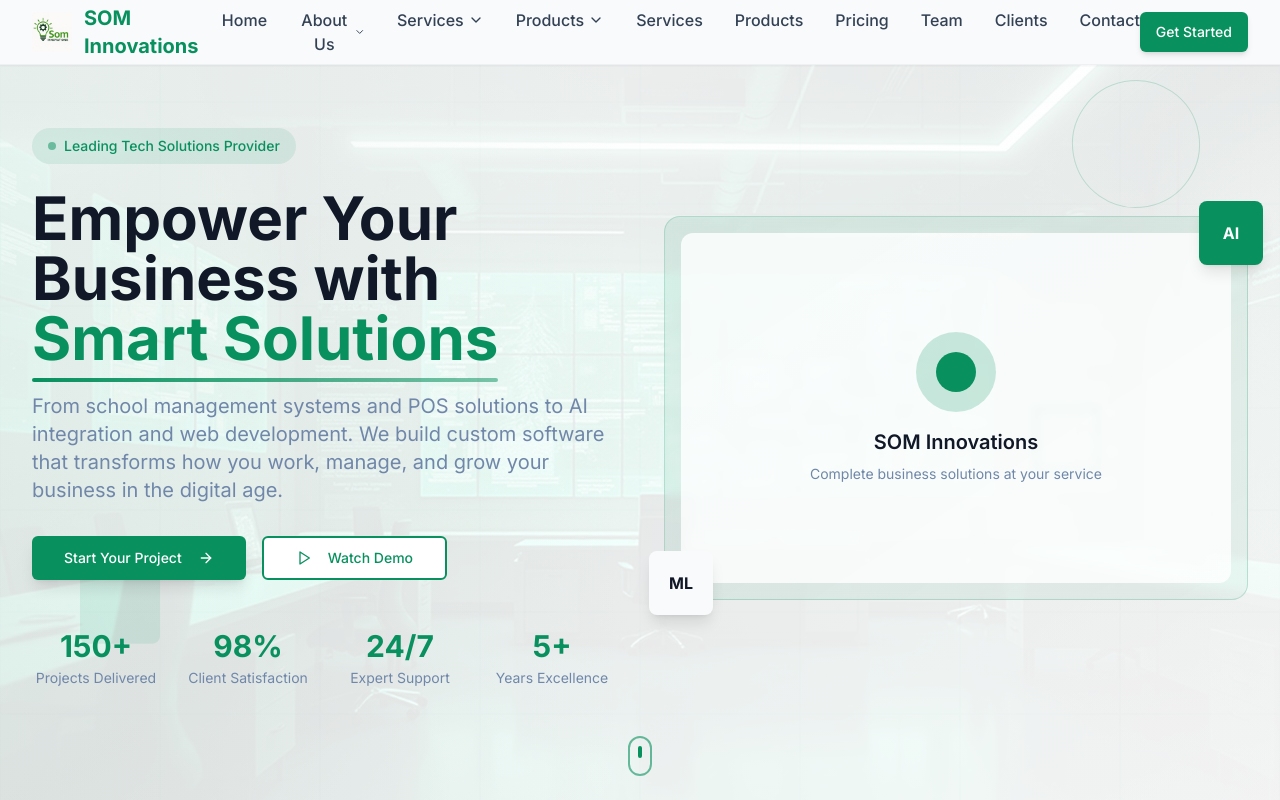
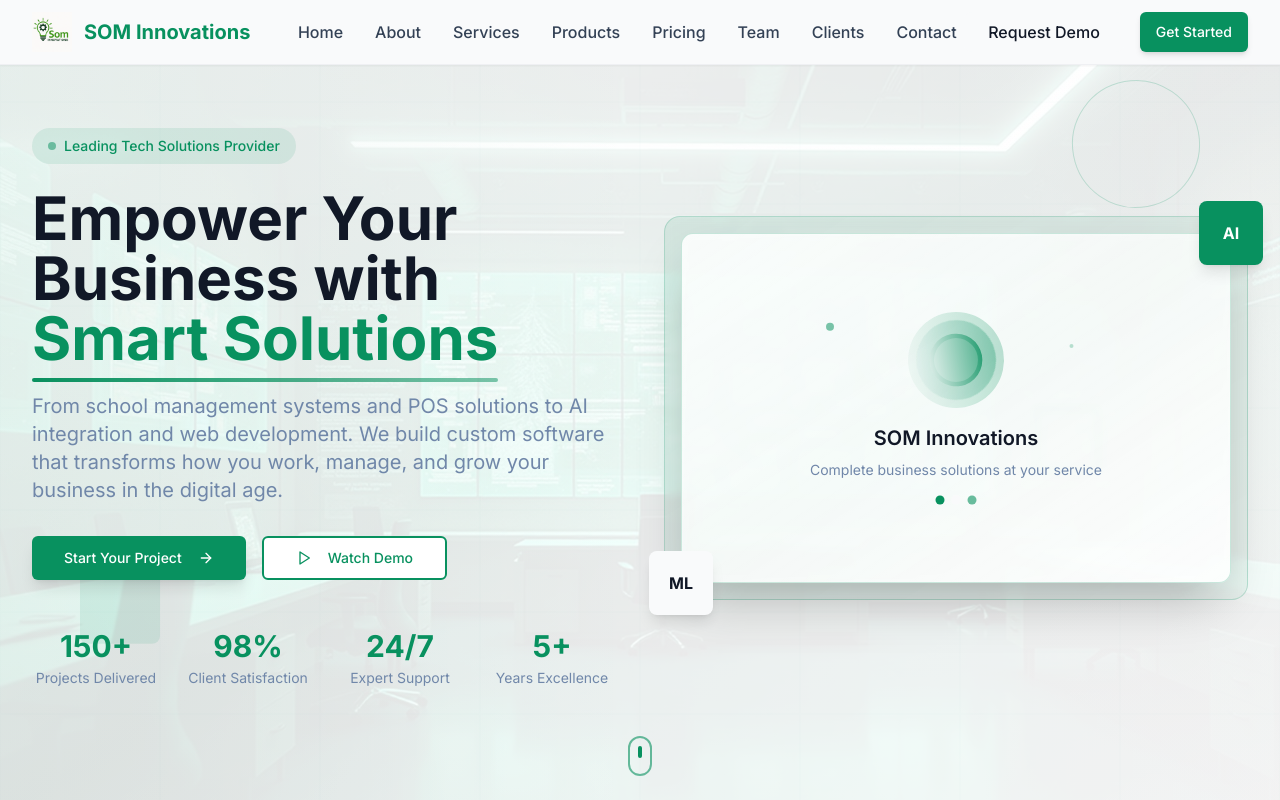
Before and after one commit to Khalidabdulkadirdiriye12/som-innovate-hub, a React (Vite) app: page / in a window 1280 px wide. Shown: the top 800 px of the page. Built offline with nearby package versions, Linux system fonts and the light colour scheme; the HTML template or start-up script is replaced by a standard one.

Commit message:
Fix: Update navigation and hero section

```diff
--- a/src/components/Hero.tsx
+++ b/src/components/Hero.tsx
@@ -140,15 +140,87 @@ const Hero = () => {
             className="relative hidden lg:block"
           >
             <div className="relative w-full h-96 bg-gradient-to-br from-primary/10 to-primary/5 rounded-2xl p-8 backdrop-blur-sm border border-primary/20">
-              <div className="absolute inset-4 bg-background/80 rounded-xl flex items-center justify-center">
-                <div className="text-center">
-                  <div className="w-20 h-20 bg-primary/20 rounded-full flex items-center justify-center mx-auto mb-4">
-                    <div className="w-10 h-10 bg-primary rounded-full animate-pulse" />
-                  </div>
-                  <h3 className="text-xl font-semibold text-foreground mb-2">SOM Innovations</h3>
-                  <p className="text-muted-foreground text-sm">Complete business solutions at your service</p>
+            <div className="absolute inset-4 bg-gradient-to-br from-background/90 via-background/80 to-background/90 rounded-xl flex items-center justify-center backdrop-blur-sm border border-primary/20 shadow-2xl">
+              <div className="text-center relative">
+                {/* Floating particles */}
+                <div className="absolute inset-0 overflow-hidden">
+                  <motion.div
+                    animate={{
+                      y: [-20, 20, -20],
+                      opacity: [0.3, 0.7, 0.3]
+                    }}
+                    transition={{ duration: 4, repeat: Infinity, ease: "easeInOut" }}
+                    className="absolute top-2 left-4 w-2 h-2 bg-primary rounded-full"
+                  />
+                  <motion.div
+                    animate={{
+                      y: [20, -20, 20],
+                      opacity: [0.4, 0.8, 0.4]
+                    }}
+                    transition={{ duration: 3, repeat: Infinity, ease: "easeInOut", delay: 1 }}
+                    className="absolute bottom-4 right-6 w-1.5 h-1.5 bg-secondary rounded-full"
+                  />
+                  <motion.div
+                    animate={{
+                      x: [-15, 15, -15],
+                      opacity: [0.2, 0.6, 0.2]
+                    }}
+                    transition={{ duration: 5, repeat: Infinity, ease: "easeInOut", delay: 0.5 }}
+                    className="absolute top-8 right-8 w-1 h-1 bg-primary/60 rounded-full"
+                  />
+                </div>
+
+                <motion.div
+                  className="w-24 h-24 bg-gradient-to-br from-primary/30 to-secondary/30 rounded-full flex items-center justify-center mx-auto mb-4 relative overflow-hidden"
+                  animate={{ rotate: 360 }}
+                  transition={{ duration: 20, repeat: Infinity, ease: "linear" }}
+                >
+                  <div className="absolute inset-2 bg-gradient-to-br from-primary/40 to-secondary/40 rounded-full animate-pulse" />
+                  <motion.div
+                    className="w-12 h-12 bg-gradient-to-br from-primary to-secondary rounded-full relative z-10"
+                    animate={{ scale: [1, 1.1, 1] }}
+                    transition={{ duration: 2, repeat: Infinity, ease: "easeInOut" }}
+                  >
+                    <div className="absolute inset-1 bg-background/20 rounded-full" />
+                  </motion.div>
+                </motion.div>
+                <motion.h3
+                  className="text-xl font-semibold text-foreground mb-2"
+                  initial={{ opacity: 0 }}
+                  animate={{ opacity: 1 }}
+                  transition={{ delay: 0.5 }}
+                >
+                  SOM Innovations
+                </motion.h3>
+                <motion.p
+                  className="text-muted-foreground text-sm"
+                  initial={{ opacity: 0 }}
+                  animate={{ opacity: 1 }}
+                  transition={{ delay: 0.7 }}
+                >
+                  Complete business solutions at your service
+                </motion.p>
+
+                {/* Tech indicators */}
+                <div className="mt-4 flex justify-center space-x-2">
+                  <motion.div
+                    className="w-2 h-2 bg-primary rounded-full"
+                    animate={{ scale: [1, 1.2, 1] }}
+                    transition={{ duration: 1.5, repeat: Infinity, delay: 0 }}
+                  />
+                  <motion.div
+                    className="w-2 h-2 bg-secondary rounded-full"
+                    animate={{ scale: [1, 1.2, 1] }}
+                    transition={{ duration: 1.5, repeat: Infinity, delay: 0.3 }}
+                  />
+                  <motion.div
+                    className="w-2 h-2 bg-primary/60 rounded-full"
+                    animate={{ scale: [1, 1.2, 1] }}
+                    transition={{ duration: 1.5, repeat: Infinity, delay: 0.6 }}
+                  />
                 </div>
               </div>
+            </div>
 
               {/* Tech Icons */}
               <div className="absolute -top-4 -right-4 w-16 h-16 bg-primary rounded-lg flex items-center justify-center text-primary-foreground font-bold shadow-lg">
--- a/src/components/Navbar.tsx
+++ b/src/components/Navbar.tsx
@@ -69,131 +69,12 @@ const Navbar = () => {
               <a href="#home" className="text-slate-700 hover:text-primary font-medium transition-smooth">
                 Home
               </a>
-
-              {/* About Dropdown */}
-              <div
-                className="relative"
-                onMouseEnter={() => setIsAboutOpen(true)}
-                onMouseLeave={() => setIsAboutOpen(false)}
-              >
-                <button className="flex items-center text-slate-700 hover:text-primary font-medium transition-smooth">
-                  About Us <ChevronDown className="ml-1 w-4 h-4" />
-                </button>
-                <AnimatePresence>
-                  {isAboutOpen && (
-                    <motion.div
-                      initial={{ opacity: 0, y: -10 }}
-                      animate={{ opacity: 1, y: 0 }}
-                      exit={{ opacity: 0, y: -10 }}
-                      transition={{ duration: 0.2 }}
-                      className="absolute top-full left-0 mt-2 w-80 bg-background border border-border rounded-lg shadow-lg z-50"
-                    >
-                      <div className="p-6">
-                        <div className="flex items-start space-x-4">
-                          <img
-                            src={aboutInfo.image}
-                            alt="About us"
-                            className="w-20 h-20 rounded-lg object-cover flex-shrink-0"
-                          />
-                          <div>
-                            <h3 className="font-semibold text-foreground mb-2">{aboutInfo.title}</h3>
-                            <p className="text-sm text-muted-foreground leading-relaxed">{aboutInfo.description}</p>
-                          </div>
-                        </div>
-                      </div>
-                    </motion.div>
-                  )}
-                </AnimatePresence>
-              </div>
-
-              {/* Services Dropdown - Horizontal */}
-              <div
-                className="relative"
-                onMouseEnter={() => setIsServicesOpen(true)}
-                onMouseLeave={() => setIsServicesOpen(false)}
-              >
-                <button className="flex items-center text-slate-700 hover:text-primary font-medium transition-smooth">
-                  Services <ChevronDown className="ml-1 w-4 h-4" />
-                </button>
-                <AnimatePresence>
-                  {isServicesOpen && (
-                    <motion.div
-                      initial={{ opacity: 0, y: -10 }}
-                      animate={{ opacity: 1, y: 0 }}
-                      exit={{ opacity: 0, y: -10 }}
-                      transition={{ duration: 0.2 }}
-                      className="absolute top-full left-0 mt-2 w-[800px] bg-background border border-border rounded-lg shadow-lg z-50"
-                    >
-                      <div className="p-6">
-                        <div className="grid grid-cols-3 gap-6">
-                          {Object.entries(services).map(([category, items]) => (
-                            <div key={category}>
-                              <h3 className="font-semibold text-primary mb-3 text-sm">{category}</h3>
-                              <div className="space-y-2">
-                                {items.map((service) => (
-                                  <div key={service.name} className="p-2 rounded hover:bg-secondary/50 transition-smooth cursor-pointer">
-                                    <div className="font-medium text-xs text-foreground">{service.name}</div>
-                                    <div className="text-xs text-muted-foreground mt-1">{service.desc}</div>
-                                  </div>
-                                ))}
-                              </div>
-                            </div>
-                          ))}
-                        </div>
-                      </div>
-                    </motion.div>
-                  )}
-                </AnimatePresence>
-              </div>
-
-
-              {/* Products Dropdown */}
-              <div
-                className="relative"
-                onMouseEnter={() => setIsProductsOpen(true)}
-                onMouseLeave={() => setIsProductsOpen(false)}
-              >
-                <button className="flex items-center text-slate-700 hover:text-primary font-medium transition-smooth">
-                  Products <ChevronDown className="ml-1 w-4 h-4" />
-                </button>
-                <AnimatePresence>
-                  {isProductsOpen && (
-                    <motion.div
-                      initial={{ opacity: 0, y: -10 }}
-                      animate={{ opacity: 1, y: 0 }}
-                      exit={{ opacity: 0, y: -10 }}
-                      transition={{ duration: 0.2 }}
-                      className="absolute top-full left-0 mt-2 w-80 bg-background border border-border rounded-lg shadow-lg z-50"
-                    >
-                      <div className="p-4">
-                        <div className="grid grid-cols-2 gap-3">
-                          {products.map((product) => (
-                            <Link
-                              key={product.name}
-                              to={product.path}
-                              className="flex items-center space-x-3 p-2 rounded hover:bg-secondary/50 transition-smooth"
-                            >
-                              <img
-                                src={product.image}
-                                alt={product.name}
-                                className="w-8 h-8 rounded object-cover"
-                              />
-                              <div>
-                                <div className="font-medium text-xs text-foreground">{product.name}</div>
-                                <div className="text-xs text-muted-foreground">{product.desc}</div>
-                              </div>
-                            </Link>
-                          ))}
-                        </div>
-                      </div>
-                    </motion.div>
-                  )}
-                </AnimatePresence>
-              </div>
-
-              <a href="#services" className="text-slate-700 hover:text-primary font-medium transition-smooth">
+              <Link to="/about" className="text-slate-700 hover:text-primary font-medium transition-smooth">
+                About
+              </Link>
+              <Link to="/services" className="text-slate-700 hover:text-primary font-medium transition-smooth">
                 Services
-              </a>
+              </Link>
               <a href="#products" className="text-slate-700 hover:text-primary font-medium transition-smooth">
                 Products
               </a>
@@ -213,7 +94,13 @@ const Navbar = () => {
           </div>
 
           {/* CTA Button */}
-          <div className="hidden md:flex items-center">
+          <div className="hidden md:flex items-center space-x-4">
+            <Link
+              to="/demo-request"
+              className="bg-secondary text-secondary-foreground px-6 py-2 rounded-lg font-medium hover:bg-secondary/90 transition-colors"
+            >
+              Request Demo
+            </Link>
             <Button variant="default" className="bg-primary hover:bg-primary/90 text-primary-foreground shadow-md">
               Get Started
             </Button>
@@ -243,12 +130,12 @@ const Navbar = () => {
                 <a href="#home" className="block px-3 py-2 text-slate-700 hover:text-primary transition-smooth">
                   Home
                 </a>
-                <a href="#about" className="block px-3 py-2 text-slate-700 hover:text-primary transition-smooth">
-                  About Us
-                </a>
-                <a href="#services" className="block px-3 py-2 text-slate-700 hover:text-primary transition-smooth">
+                <Link to="/about" className="block px-3 py-2 text-slate-700 hover:text-primary transition-smooth">
+                  About
+                </Link>
+                <Link to="/services" className="block px-3 py-2 text-slate-700 hover:text-primary transition-smooth">
                   Services
-                </a>
+                </Link>
                 <a href="#products" className="block px-3 py-2 text-slate-700 hover:text-primary transition-smooth">
                   Products
                 </a>
@@ -265,6 +152,14 @@ const Navbar = () => {
                   Contact
                 </a>
                 <div className="px-3 py-2">
+                  <Link
+                    to="/demo-request"
+                    className="w-full bg-secondary text-secondary-foreground px-4 py-2 rounded-lg font-medium hover:bg-secondary/90 transition-colors block text-center"
+                  >
+                    Request Demo
+                  </Link>
+                </div>
+                <div className="px-3 py-2">
                   <Button variant="default" className="w-full bg-primary hover:bg-primary/90 text-primary-foreground shadow-md">
                     Get Started
                   </Button>
```
